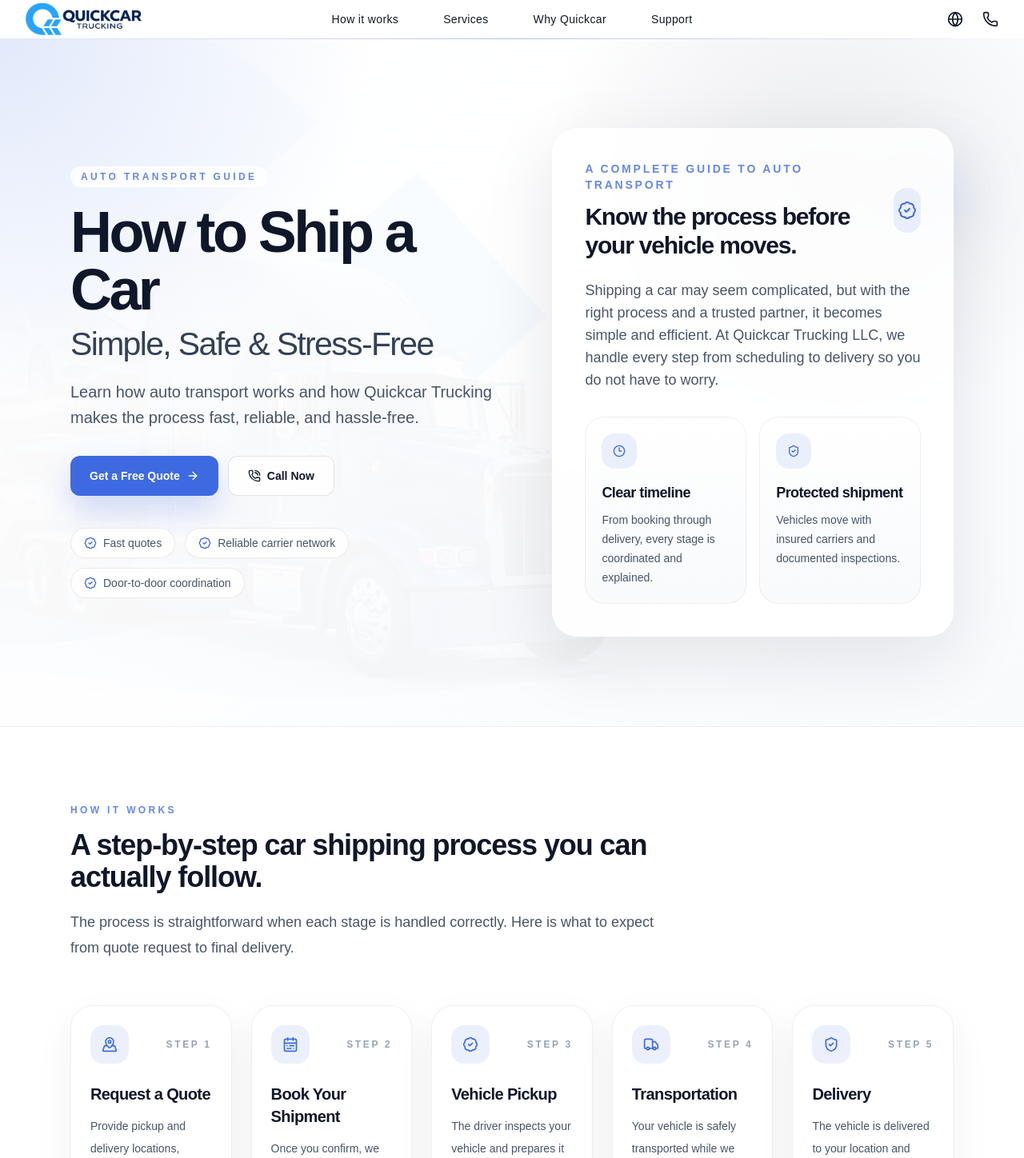
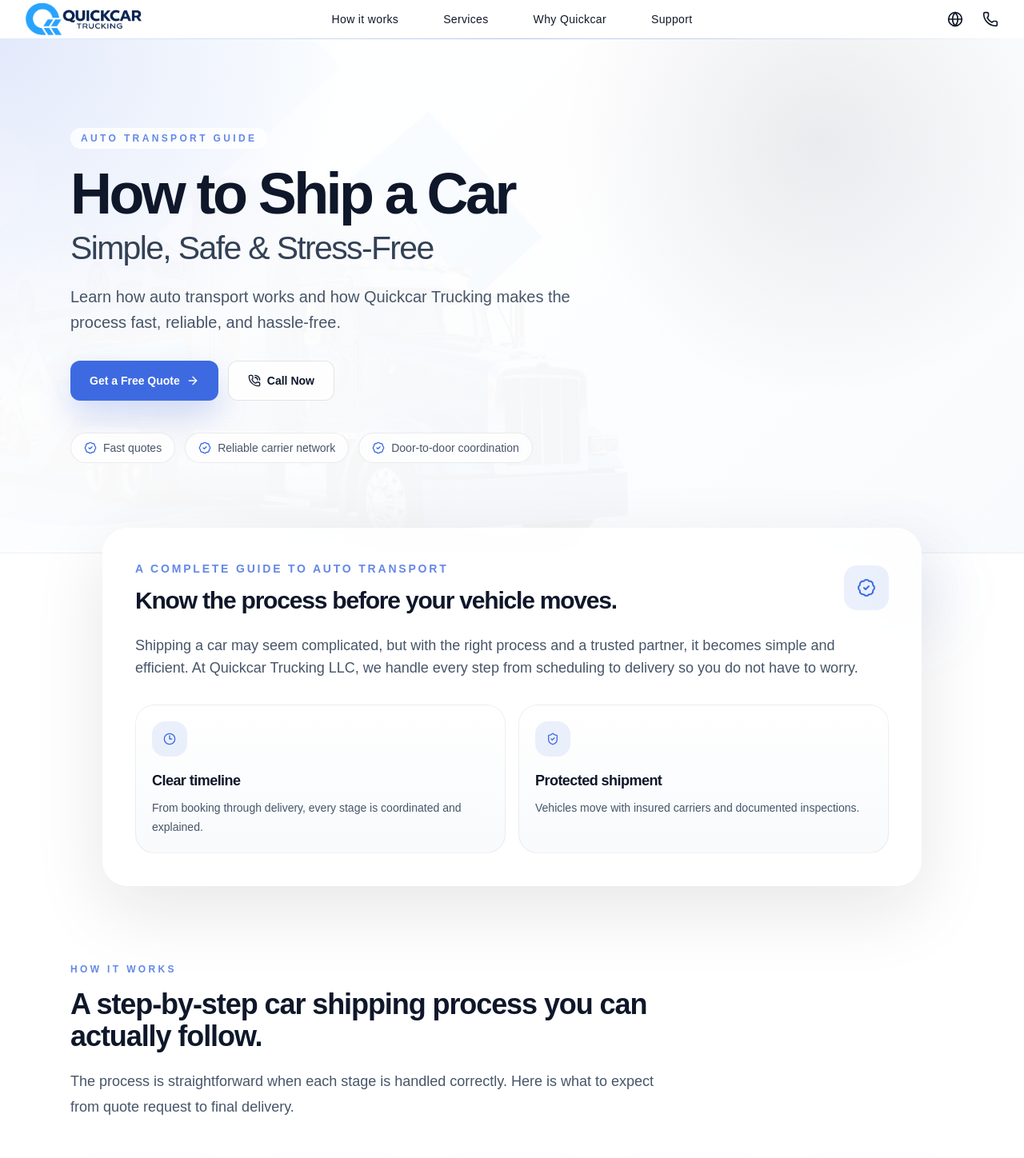
Before and after one commit to ShohruhKuklanov/quickcar-trucking, a Next.js app: page /how-to-ship-a-car in a window 1280 px wide. Shown: the top 1448 px of the page at 80% size. Built offline with nearby package versions, Linux system fonts and the light colour scheme.

Commit message:
Adjust guide card placement

```diff
--- a/src/app/how-to-ship-a-car/page.tsx
+++ b/src/app/how-to-ship-a-car/page.tsx
@@ -167,7 +167,6 @@ export default function HowToShipACarPage() {
         <div className="absolute inset-x-0 top-0 h-px bg-linear-to-r from-transparent via-primary/40 to-transparent" />
 
         <div className="relative mx-auto max-w-6xl px-6 py-18 sm:py-22 lg:py-28">
-          <div className="grid gap-12 lg:grid-cols-[1.05fr_0.95fr] lg:items-center">
           <div className="max-w-3xl">
               <div className="inline-flex rounded-full border border-white/70 bg-white/80 px-3 py-1 backdrop-blur">
                 <SectionEyebrow>Auto Transport Guide</SectionEyebrow>
@@ -218,8 +217,12 @@ export default function HowToShipACarPage() {
                 ))}
               </div>
           </div>
+        </div>
+      </section>
 
-            <div className="relative">
+      <section className="relative -mt-8 z-10">
+        <div className="mx-auto max-w-6xl px-6">
+          <div className="relative mx-auto max-w-5xl">
             <div className="absolute -right-6 top-8 h-24 w-24 rounded-full bg-primary/10 blur-2xl" />
             <div className="relative rounded-4xl border border-white/70 bg-white/84 p-8 shadow-[0_30px_90px_rgba(15,23,42,0.1)] backdrop-blur sm:p-10">
               <div className="flex items-center justify-between gap-4">
@@ -253,7 +256,6 @@ export default function HowToShipACarPage() {
                   title="Protected shipment"
                   body="Vehicles move with insured carriers and documented inspections."
                 />
-                </div>
               </div>
             </div>
           </div>
```
Lines whose indentation alone changed are shown as unchanged.
